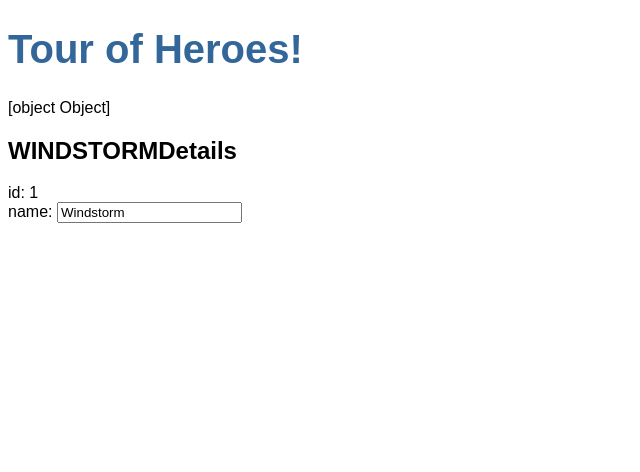
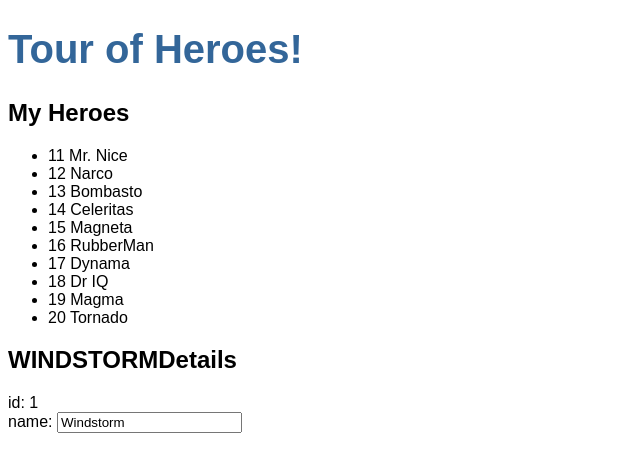
Before and after one commit to Gomasatan/angular-tour-of-heroes, an Angular app: page / in a window 1280 px wide. Shown: the top 472 px of the page, without its empty margins (0-640 px from the left). Built offline with nearby package versions, Linux system fonts and the light colour scheme.

Commit message:
チュートリアルの続き

```diff
--- a/src/app/app.module.ts
+++ b/src/app/app.module.ts
@@ -1,6 +1,6 @@
 import { BrowserModule } from '@angular/platform-browser';
 import { NgModule } from '@angular/core';
-import { FormsModule } from '@angular/forms';
+import { FormsModule } from '@angular/forms'; // <-- NgModel lives here
 import { HttpModule } from '@angular/http';
 
 import { AppComponent } from './app.component';
--- a/src/app/heroes/heroes.component.html
+++ b/src/app/heroes/heroes.component.html
@@ -1,4 +1,10 @@
-<p>{{hero}}</p>
+<h2>My Heroes</h2>
+<ul class = "heroes">
+    <li *ngFor="let hero of heroes">
+        <span class="badge">{{hero.id}}</span> {{hero.name}}
+    </li>
+</ul>
+
 
 <h2>{{hero.name|uppercase}}Details</h2>
 <div><span>id: </span>{{hero.id}}</div>
--- a/src/app/heroes/heroes.component.ts
+++ b/src/app/heroes/heroes.component.ts
@@ -1,5 +1,6 @@
 import { Component, OnInit } from '@angular/core';
 import { Hero } from '../hero'
+import { HEROES } from '../mock-heroes'
 
 @Component({
   selector: 'app-heroes',
@@ -12,6 +13,8 @@
     name: 'Windstorm'
   };
 
+  heroes = HEROES;
+
   constructor() { }
 
   ngOnInit() {
--- /dev/null
+++ b/src/app/mock-heroes.ts
@@ -0,0 +1,14 @@
+import{ Hero } from './hero'
+
+export const HEROES: Hero[]=[
+    { id: 11, name: 'Mr. Nice' },
+    { id: 12, name: 'Narco' },
+    { id: 13, name: 'Bombasto' },
+    { id: 14, name: 'Celeritas' },
+    { id: 15, name: 'Magneta' },
+    { id: 16, name: 'RubberMan' },
+    { id: 17, name: 'Dynama' },
+    { id: 18, name: 'Dr IQ' },
+    { id: 19, name: 'Magma' },
+    { id: 20, name: 'Tornado' }
+]
```
Also changed, not shown: 1 other file (tests, documents, lock files or other folders).
